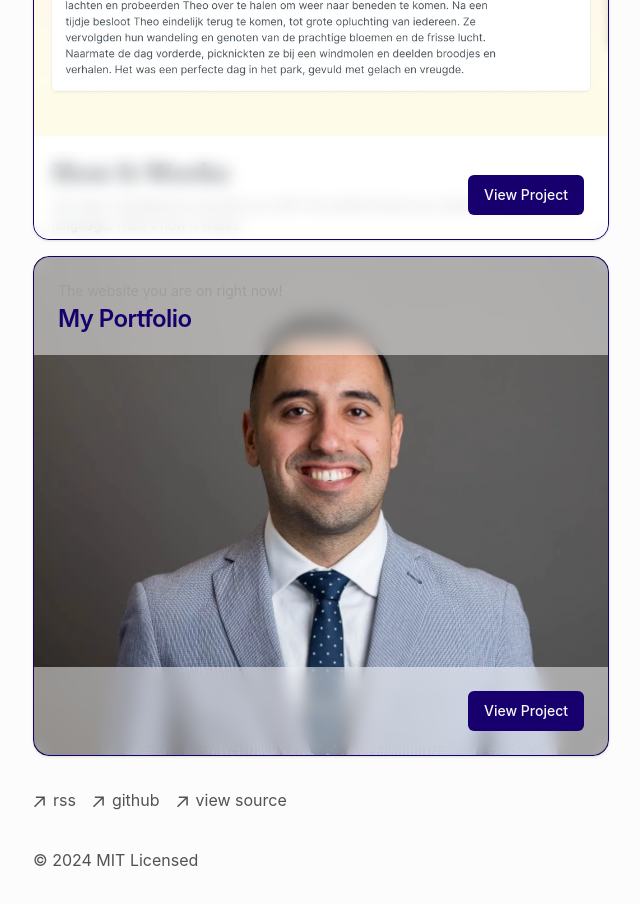
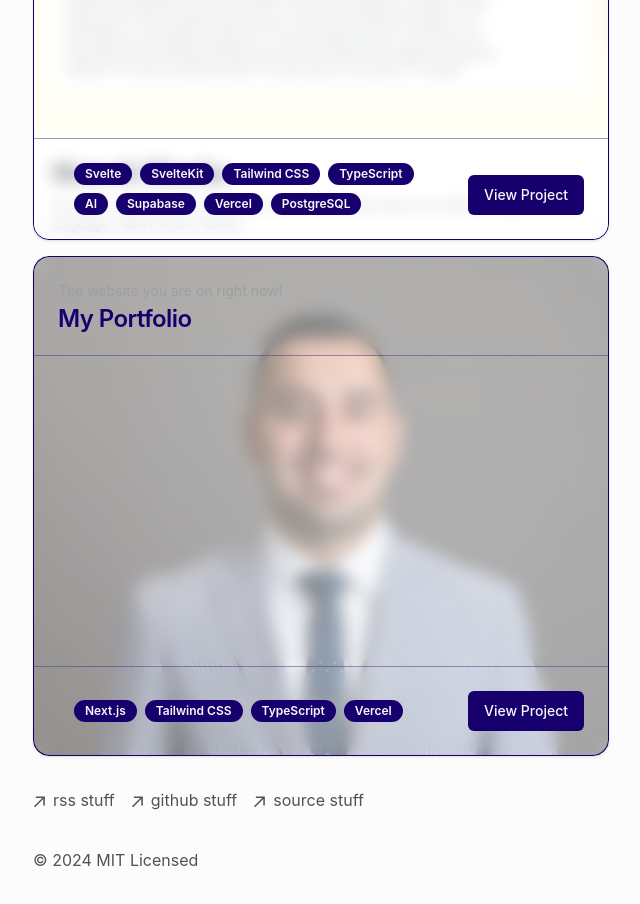
Before and after one commit to taylorsabbag/portfolio-blog, a Next.js app: page /portfolio in a window 1280 px wide. Shown: the part 460-1364 px from the top of the page, without its empty margins (319-959 px from the left). Built offline with nearby package versions, Linux system fonts and the light colour scheme.

Commit message:
Update styles.

```diff
--- a/app/blog/page.tsx
+++ b/app/blog/page.tsx
@@ -8,7 +8,7 @@ export const metadata = {
 export default function Page() {
   return (
     <section>
-      <h1 className="font-semibold text-2xl mb-8 tracking-tighter">My Blog</h1>
+      <h1 className="font-semibold text-2xl mb-8 tracking-tighter">Things I've Written</h1>
       <BlogPosts />
     </section>
   )
--- a/app/components/footer.tsx
+++ b/app/components/footer.tsx
@@ -28,7 +28,7 @@ export default function Footer() {
             href="/rss"
           >
             <ArrowIcon />
-            <p className="ml-2 h-7">rss</p>
+            <p className="ml-2 h-7">rss stuff</p>
           </a>
         </li>
         <li>
@@ -39,7 +39,7 @@ export default function Footer() {
             href="https://github.com/taylorsabbag"
           >
             <ArrowIcon />
-            <p className="ml-2 h-7">github</p>
+            <p className="ml-2 h-7">github stuff</p>
           </a>
         </li>
         <li>
@@ -50,7 +50,7 @@ export default function Footer() {
             href="https://github.com/taylorsabbag/portfolio-blog"
           >
             <ArrowIcon />
-            <p className="ml-2 h-7">view source</p>
+            <p className="ml-2 h-7">source stuff</p>
           </a>
         </li>
       </ul>
--- a/app/components/projects.tsx
+++ b/app/components/projects.tsx
@@ -1,4 +1,4 @@
-import Image from "next/image";
+import Link from "next/link";
 
 import {
 	Card,
@@ -9,6 +9,7 @@ import {
 	CardContent,
 } from "@/components/ui/card";
 import { Button } from "@/components/ui/button";
+import { Badge } from "@/components/ui/badge";
 
 import linguafrankly from "@/assets/images/linguafrankly.webp";
 import personalwebsite from "@/assets/images/personalwebsite.webp";
@@ -48,17 +49,28 @@ export function PortfolioProjects() {
 			{PROJECTS.map((project) => (
 				<Card
 					key={project.title}
-					className="bg-cover bg-center min-h-[500px] flex flex-col justify-between hover:scale-102 transition-all duration-300"
+					className="group bg-cover bg-center min-h-[500px] flex flex-col justify-between hover:scale-102 transition-all duration-300"
 					style={{ backgroundImage: `url(${project.image.src})` }}
 				>
-					<CardHeader className="backdrop-blur bg-white/50 rounded-t-lg">
+					<CardHeader className="border-b border-foreground/50 backdrop-blur bg-white/50 rounded-t-lg">
 						<CardDescription>{project.description}</CardDescription>
 						<CardTitle>{project.title}</CardTitle>
 					</CardHeader>
-					<CardContent>
-					</CardContent>
-					<CardFooter className="flex justify-end backdrop-blur bg-white/50 rounded-b-lg py-6">
-						<Button>View Project</Button>
+					<CardContent className="backdrop-blur bg-white/50 flex-1 group-hover:backdrop-blur-[0] group-hover:bg-transparent transition-all duration-300" />
+					<CardFooter className="border-t border-foreground/50 flex align-start justify-between backdrop-blur bg-white/50 rounded-b-lg py-6">
+						<div className="flex flex-wrap gap-2 px-4">
+							{project.tags.map((tag) => (
+								<Badge
+									key={tag}
+									className=""
+								>
+									{tag}
+								</Badge>
+							))}
+						</div>
+						<Button className="self-end" asChild>
+							<Link href={project.live}>View Project</Link>
+						</Button>
 					</CardFooter>
 				</Card>
 			))}
--- /dev/null
+++ b/app/components/ui/badge.tsx
@@ -0,0 +1,36 @@
+import type * as React from "react";
+import { cva, type VariantProps } from "class-variance-authority";
+
+import { cn } from "@/lib/utils";
+
+const badgeVariants = cva(
+	"inline-flex items-center rounded-full border px-2.5 py-0.5 text-xs font-semibold transition-colors focus:outline-none focus:ring-2 focus:ring-ring focus:ring-offset-2",
+	{
+		variants: {
+			variant: {
+				default:
+					"border-transparent bg-primary text-primary-foreground hover:bg-primary/80",
+				secondary:
+					"border-transparent bg-secondary text-secondary-foreground hover:bg-secondary/80",
+				destructive:
+					"border-transparent bg-destructive text-destructive-foreground hover:bg-destructive/80",
+				outline: "text-foreground",
+			},
+		},
+		defaultVariants: {
+			variant: "default",
+		},
+	},
+);
+
+export interface BadgeProps
+	extends React.HTMLAttributes<HTMLDivElement>,
+		VariantProps<typeof badgeVariants> {}
+
+function Badge({ className, variant, ...props }: BadgeProps) {
+	return (
+		<div className={cn(badgeVariants({ variant }), className)} {...props} />
+	);
+}
+
+export { Badge, badgeVariants };
--- a/app/global.css
+++ b/app/global.css
@@ -117,7 +117,11 @@ body {
 }
 
 .prose a {
-  @apply underline transition-all decoration-neutral-400 dark:decoration-neutral-600 underline-offset-2 decoration-[0.1em];
+  @apply underline transition-all decoration-purple-600 dark:decoration-purple-400 underline-offset-2 decoration-[0.1em];
+
+  &:hover {
+    @apply decoration-transparent dark:decoration-purple-200;
+  }
 }
 
 .prose .anchor:after {
@@ -130,7 +134,7 @@ body {
 }
 
 .prose pre {
-  @apply bg-neutral-50 dark:bg-neutral-900 rounded-lg overflow-x-auto border border-neutral-200 dark:border-neutral-900 py-2 px-3 text-sm;
+  @apply bg-neutral-50 dark:bg-neutral-900 rounded-lg overflow-x-auto border border-neutral-200 dark:border-neutral-900 py-2 px-3 text-sm leading-3;
 }
 
 .prose code {
@@ -138,9 +142,8 @@ body {
 }
 
 .prose pre code {
-  @apply p-0;
+  @apply p-0 leading-3;
   border: initial;
-  line-height: 1.5;
 }
 
 .prose code span {
@@ -222,10 +225,10 @@ nav a {
   @apply transition-all hover:bg-foreground hover:text-background dark:hover:text-neutral-200;
 
   &:hover {
-    @apply bg-foreground text-background dark:text-neutral-200;
+    @apply bg-foreground text-background dark:text-neutral-200 rounded-sm;
   }
 
   &.active {
-    @apply bg-foreground text-background dark:text-neutral-200;
+    @apply bg-foreground text-background dark:text-neutral-200 rounded-sm;
   }
 }
--- a/app/page.tsx
+++ b/app/page.tsx
@@ -4,7 +4,7 @@ export default function Page() {
 	return (
 		<section>
 			<h1 className="mb-8 text-2xl font-semibold tracking-tighter">
-				Taylor Sabbag
+				Things About Me (Taylor Sabbag)
 			</h1>
 			<article className="prose">
 				<CustomMDX
```
Also changed, not shown: app/blog/posts/fizzbuzz.mdx (+8 -10 lines).
